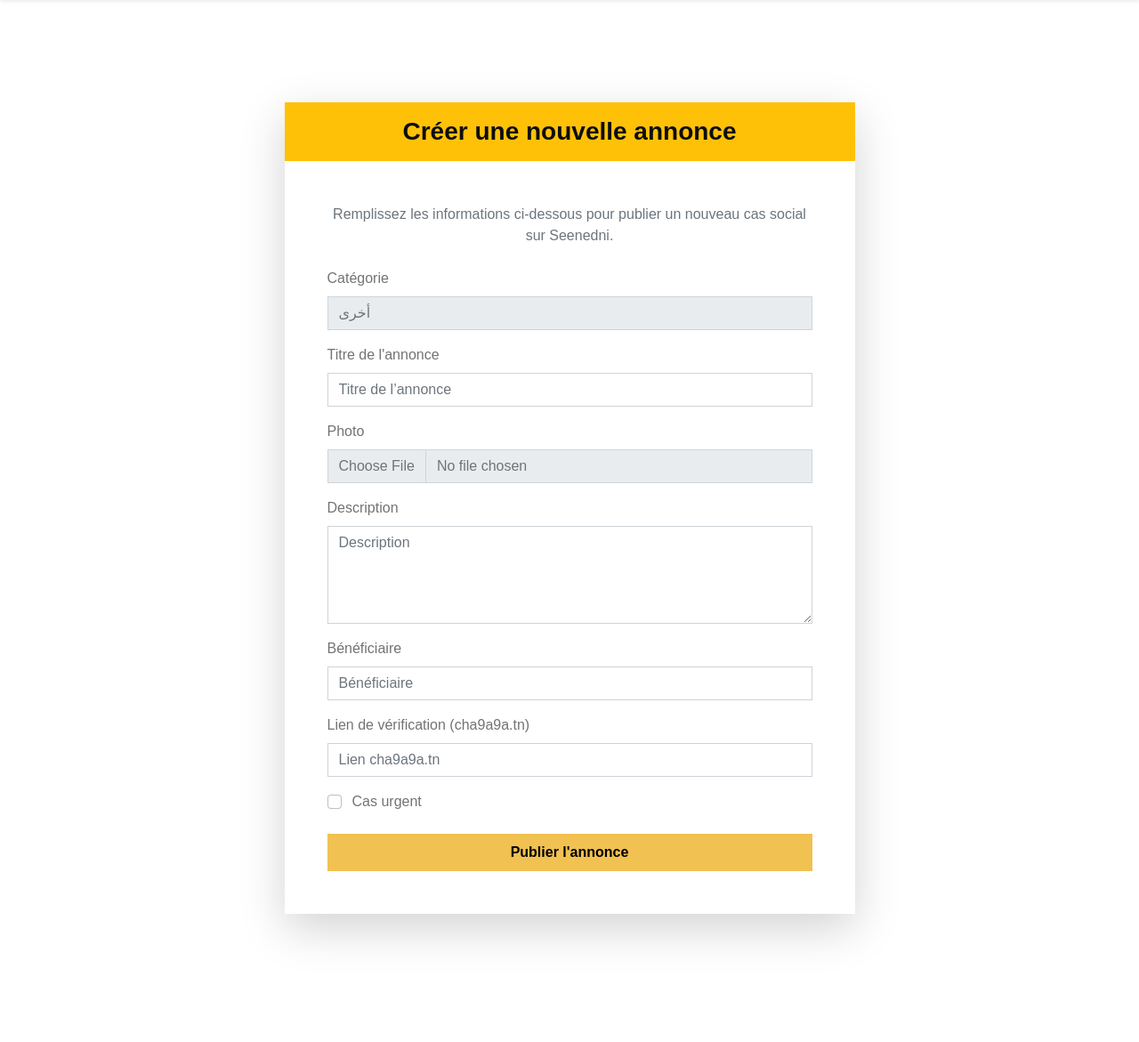
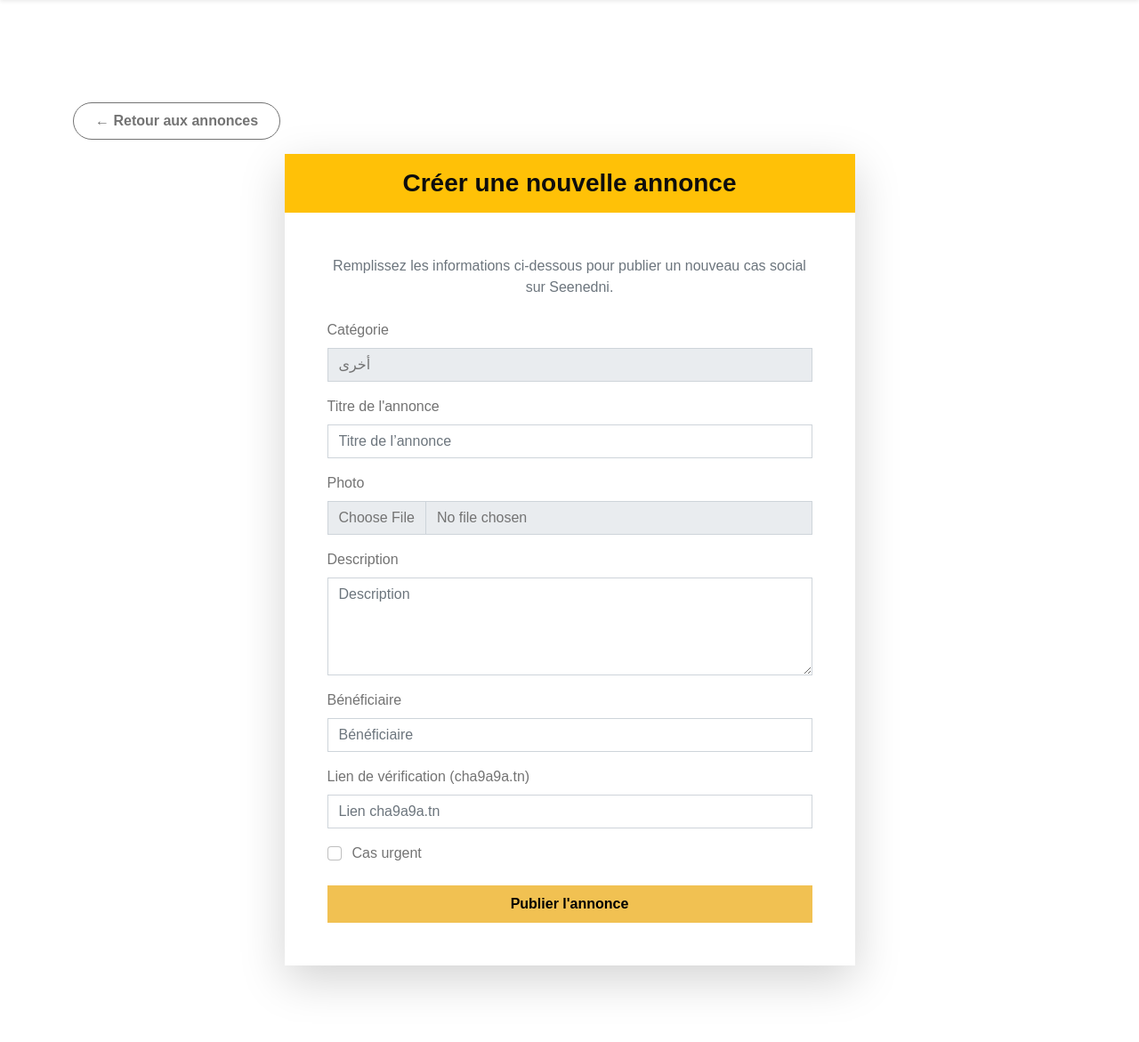
Before and after one commit to FaresKhiari216/MaraTech-2026-Team-SIF, a Django app: page /announcement/create/ in a window 1280 px wide. Shown: the part 67-1238 px from the top of the page at 89% size. Run offline with Django 5.2, Linux system fonts and the light colour scheme; some libraries are stand-ins or nearby versions.

Commit message:
Create announcement functionnality

```diff
--- a/templates/announcement/create_announcement.html
+++ b/templates/announcement/create_announcement.html
@@ -5,6 +5,11 @@
 
 {% block content %}
 <div class="container py-5" style="margin-top: 4rem;">
+    <div class="mb-3">
+        <a href="{% url 'announcements:index' %}" class="btn btn-outline-secondary rounded-pill px-4 py-2">
+            &larr; Retour aux annonces
+        </a>
+    </div>
     <div class="row justify-content-center">
         <div class="col-lg-8 col-xl-7">
             <div class="card border-0 shadow-lg">
--- a/templates/create_announcement.html
+++ b/templates/create_announcement.html
@@ -5,6 +5,11 @@
 
 {% block content %}
 <div class="container py-5" style="margin-top: 4rem;">
+    <div class="mb-3">
+        <a href="{% url 'announcements:index' %}" class="btn btn-outline-secondary rounded-pill px-4 py-2">
+            &larr; Retour aux annonces
+        </a>
+    </div>
     <div class="row justify-content-center">
         <div class="col-lg-8 col-xl-7">
             <div class="card border-0 shadow-lg">
```
